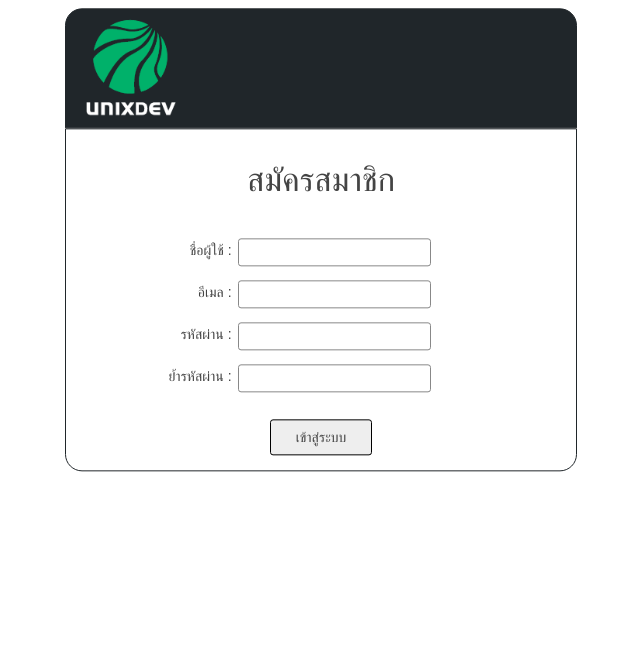
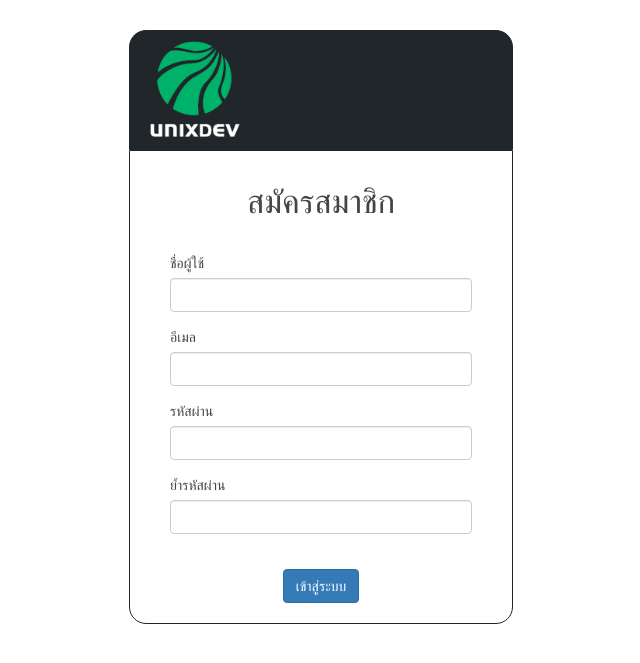
Before and after one commit to topund/UND_project, a Django app: page /account/register/ in a window 1280 px wide. Shown: the top 663 px of the page, without its empty margins (319-959 px from the left). Run offline with Django 3.2, Linux system fonts and the light colour scheme; some libraries are stand-ins or nearby versions; some web fonts are replaced.

Commit message:
เทปแก้ css 5200 3200

```diff
--- a/unixDevsso/account/static/css/main.css
+++ b/unixDevsso/account/static/css/main.css
@@ -15,14 +15,14 @@ label{
 }
 
 .login_form{
-    width: 40%;
+    width: 30%;
     /* border: 1px solid black;
     border-radius: 20px; */
     margin: auto;
-    position: absolute;
-    top: 30%;
+    /* position: absolute;
+    top: 35%;
     left: 50%;
-    transform: translate( -50% , -50%)
+    transform: translate( -50% , -50%) */
 
 }
 
@@ -52,7 +52,7 @@ td {
     padding: 7px 3px;
 }
 
-td input{
+/* td input{
     border: 1px solid #888;
     border-radius: 3px;
     color: #00B16A;
@@ -66,7 +66,7 @@ td input:focus{
 
 td input::selection{
     border: 1px solid #20262A;
-}
+} */
 
 .submit__{
     width: 20%;
@@ -81,20 +81,6 @@ td input::selection{
 .submit__:hover{
     background: #777;
     color: white;
-}
-
-input:-webkit-autofill,
-input:-webkit-autofill:hover,
-input:-webkit-autofill:focus,
-textarea:-webkit-autofill,
-textarea:-webkit-autofill:hover,
-textarea:-webkit-autofill:focus,
-select:-webkit-autofill,
-select:-webkit-autofill:hover,
-select:-webkit-autofill:focus {
-  -webkit-text-fill-color: #00B16A;
-  -webkit-box-shadow: 0 0 0px 1000px #fff inset;
-  /* transition: background-color 5000s ease-in-out 0s; */
 }
 
 .allow_permission {
@@ -141,3 +127,8 @@ select:-webkit-autofill:focus {
     background: #ff8080;
     color: black;
 }
+
+.login_form ul{
+    margin: 0;
+    padding: 0;
+}
--- a/unixDevsso/account/templates/account/registerwithline.html
+++ b/unixDevsso/account/templates/account/registerwithline.html
@@ -1,6 +1,7 @@
 {% extends 'base/base.html' %} {% block content %}
 {% load static %}
-  <div class="login_form">
+<div style="margin-top: 30px">
+    <div style="" class="login_form">
         <div class="header" style="text-align: left">
           <img src={% static 'img/unixdev-logo-web-h122.png' %} alt="">
         </div>
@@ -11,39 +12,33 @@
 
           <form class="register_form" style="text-align:center;" action="{% url 'account:register' %}" method="post">
             {% csrf_token %}
-                <table style="width: 70%; margin: 20px auto;">
-                <tr>
-                    <td style="text-align: right;"><label for="username">ชื่อผู้ใช้ : </label></td>
-                    <td style="text-align: left;"><input name="username" id="username" type="text" required> </td>
 
-                </tr>
-                <tr>
-                    <td style="text-align: right;"><label for="email">อีเมล : </label></td>
-                    <td style="text-align: left;"><input name="email" id="email" type="email" required> </td>
+            <div style='text-align: left; padding: 0 40px'>
+              <form class="form-group" action="{% url 'account:login' %}" method="post">
+                {% csrf_token %}
+                <div class="form-group">
+                  <label for="username">ชื่อผู้ใช้</label>
+                  <input class="form-control" name="username" id="username" type="text" required>
+                </div>
+                <div class="form-group">
+                  <label for="email">อีเมล</label>
+                  <input class="form-control" name="email" id="email" type="email" required>
+                </div>
+                <div class="form-group">
+                  <label for="regis_password">รหัสผ่าน</label>
+                  <input class="form-control" name="regis_password" id="regis_password" type="password" required>
 
-                </tr>
-                <tr>
-                    <td style="text-align: right;"><label for="regis_password">รหัสผ่าน : </label></td>
-                    <td style="text-align: left;"><input name="regis_password" id="regis_password" type="password" required> </td>
+                </div>
+                <div class="form-group">
+                  <label for="regis_againpassword">ย้ำรหัสผ่าน</label>
+                  <input class="form-control" name="regis_againpassword" id="regis_againpassword" type="password" required>
+                </div>
+            </div>
 
-
-                </tr>
-                <tr>
-                    <td style="text-align: right;"><label for="regis_againpassword">ย้ำรหัสผ่าน : </label></td>
-                    <td style="text-align: left;"><input name="regis_againpassword" id="regis_againpassword" type="password" required> </td>
-
-
-                </tr>
-                {% comment %} <tr>
-                    <td style="text-align: right;"><label for="regis_email">อีเมล : </label></td>
-                    <td style="text-align: left;"><input name="regis_email" id="regis_email" type="email" required> </td>
-
-
-                </tr> {% endcomment %}
-                </table>
-
-                <input class="submit__" type="submit" value="เข้าสู่ระบบ" />
+            <input style="margin: 20px" class="btn btn-primary" type="submit" value="เข้าสู่ระบบ" />
           </form>
         </div>
       </div>
+</div>
+
 {% endblock %}
--- a/unnixdev_leaveonline/frontend/static/css/main.css
+++ b/unnixdev_leaveonline/frontend/static/css/main.css
@@ -24,7 +24,7 @@ label{
 }
 .user_auth{
     position: absolute;
-    top: 15px;
+    top: 40px;
     right: 2%;
 }
 
@@ -116,6 +116,7 @@ li {
     display: none;
     cursor: pointer;
     position: fixed;
+    z-index: 1;
     background: rgba(0, 0, 0, 0.8);
     opacity: 0.8;
     width: 100%;
--- a/unnixdev_leaveonline/frontend/views.py
+++ b/unnixdev_leaveonline/frontend/views.py
@@ -20,6 +20,7 @@ def sessionResult(request):
         "user" : None,
         "email" : None,
     }
+
     try:
         if request.session.keys():
             user_id = request.session['_auth_user_id']
@@ -28,6 +29,7 @@ def sessionResult(request):
             json_auth['user'] = user_obj.username
             json_auth['email'] = user_obj.email
             json_auth["status_login"] = True
+            json_auth["full_name"] = '{} {}'.format(user_obj.first_name, user_obj.last_name)
 
             return json_auth
 
@@ -73,3 +75,5 @@ class LogOutView(View):
 # class MyLoginView(LoginView):
 #     # import pdb; pdb.set_trace()
 #     template_name = 'frontend_html/loginpage.html'
+
+"http://localhost:5200/openid/authorize/?client_id=538628&redirect_uri=http%3A%2F%2Flocalhost%3A3200%2Faccount%2Funixdev%2Flogin%2Fcallback%2F&scope=email+profile+profile_exten+openid&response_type=code&state=msJoQtazMplR"
--- a/unnixdev_leaveonline/templates/base/base_page.html
+++ b/unnixdev_leaveonline/templates/base/base_page.html
@@ -64,7 +64,7 @@
                 ชื่อผู้ใช้งาน : <span pkid="{{auth_.userpk}}" id="username_">{{auth_.user}}</span>
                 แผนก : <span id="department_">{{depName}}</span>
                 ตำแหน่ง : <span id="position_">{{posName}}</span>
-                <a href="{% url 'frontend:logout' %}">ออกจากระบบ</a>
+                <a style="color: #FE8181;" href="{% url 'frontend:logout' %}">ออกจากระบบ</a>
               <p>
             {% else %}
 
```
Also changed, not shown: unixDevsso/account/templates/account/loginform.html (+20 -40 lines), unixDevsso/account/templates/oidc_provider/authorize.html (+8 -8 lines), unnixdev_leaveonline/frontend/static/js/main.js (+11 -9 lines), unixDevsso/db.sqlite3, unnixdev_leaveonline/db.sqlite3. Lines whose indentation alone changed are shown as unchanged.
